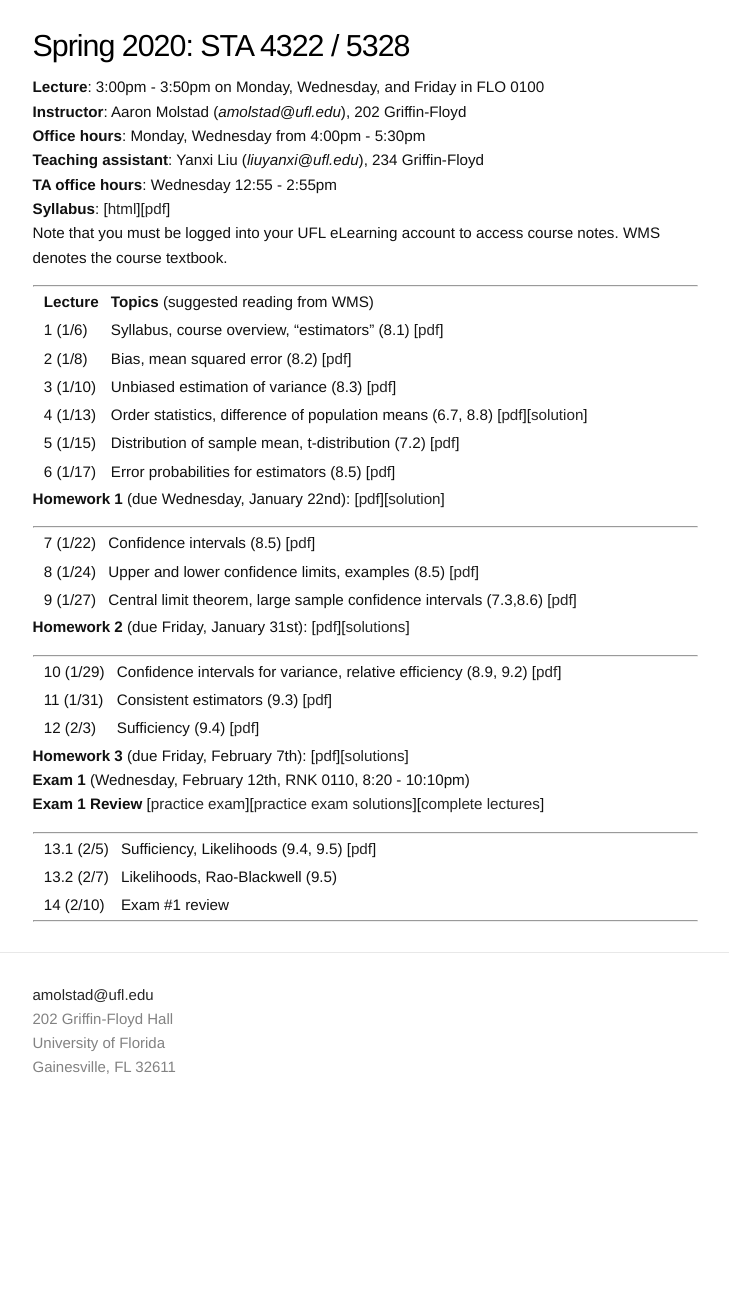
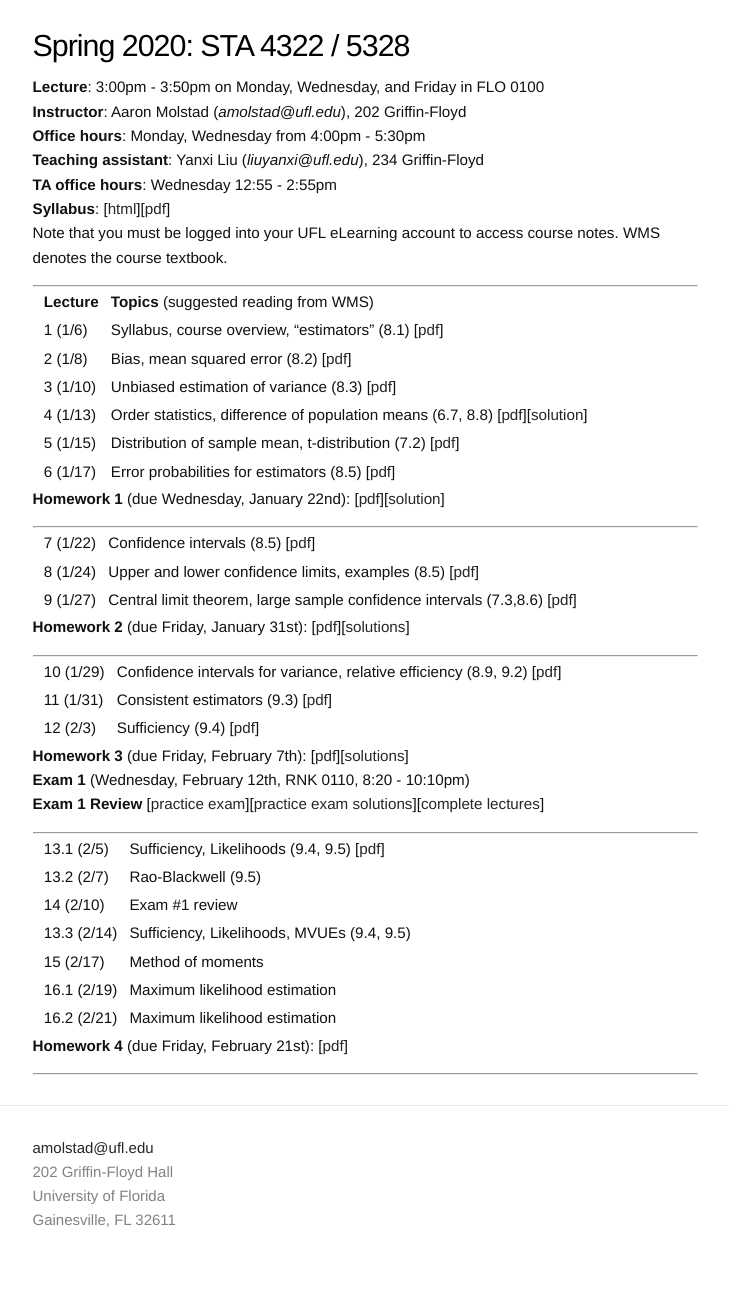
Before and after one commit to ajmolstad/ajmolstad.github.io, a Jekyll site: the page built from S20_STA4322.md, in a window 1280 px wide. Shown: the whole page, without its empty margins (275-1004 px from the left). Built offline with Jekyll 4.4.1, drawn with Linux system fonts in a browser that asks for light colours; before the commit the page ends 1139 px from its top, so only the background shows below that.

Commit message:
Update coursepage

```diff
--- a/S20_STA4322.md
+++ b/S20_STA4322.md
@@ -46,7 +46,13 @@ Note that you must be logged into your UFL eLearning account to access course no
 ---------------
 
 || 13.1 (2/5)  || Sufficiency, Likelihoods (9.4, 9.5) [[pdf](https://ufl.instructure.com/courses/394927/files/48078745/download?wrap=1)]||
-|| 13.2 (2/7)  || Likelihoods, Rao-Blackwell (9.5) ||
+|| 13.2 (2/7)  || Rao-Blackwell (9.5) ||
 || 14 (2/10) || Exam \#1 review ||
+|| 13.3 (2/14)  || Sufficiency, Likelihoods, MVUEs (9.4, 9.5) ||
+|| 15 (2/17) || Method of moments ||
+|| 16.1 (2/19) || Maximum likelihood estimation ||
+|| 16.2 (2/21) ||  Maximum likelihood estimation ||
+
+**Homework 4** (due Friday, February 21st): [[pdf](/docs/STA4322_S20_Homework4.pdf)]
 
 ---------------
```
Also changed, not shown: 2 other files.
